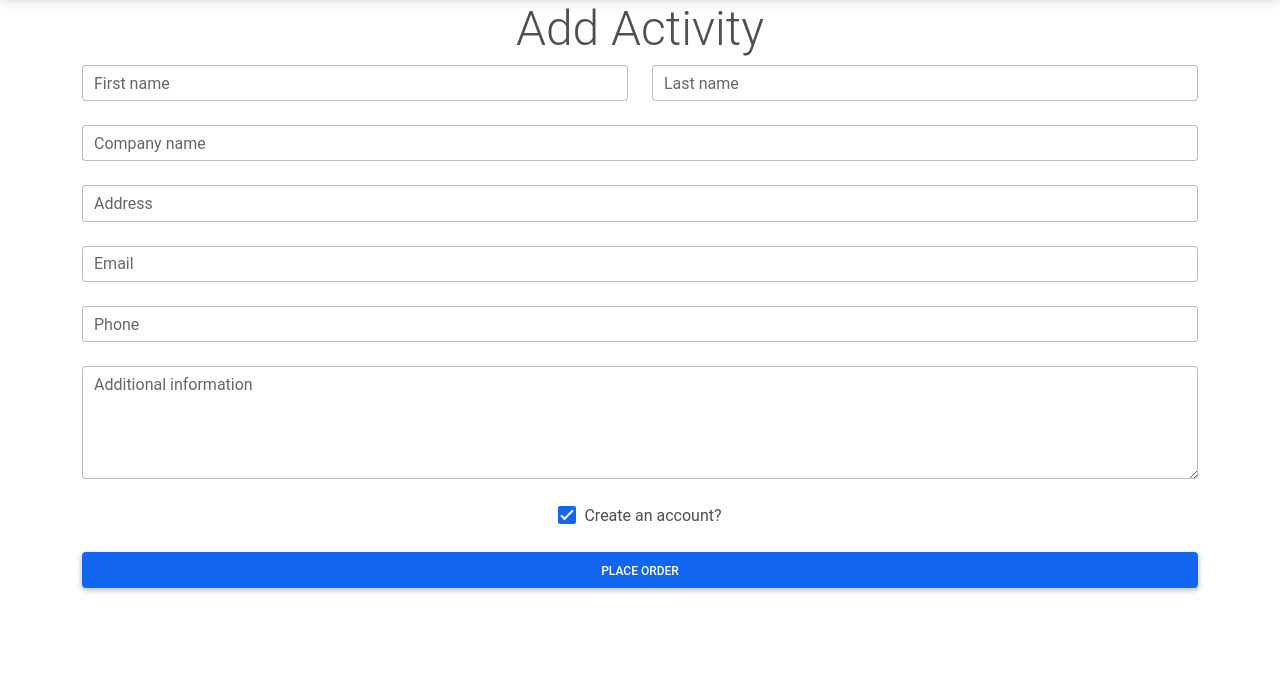
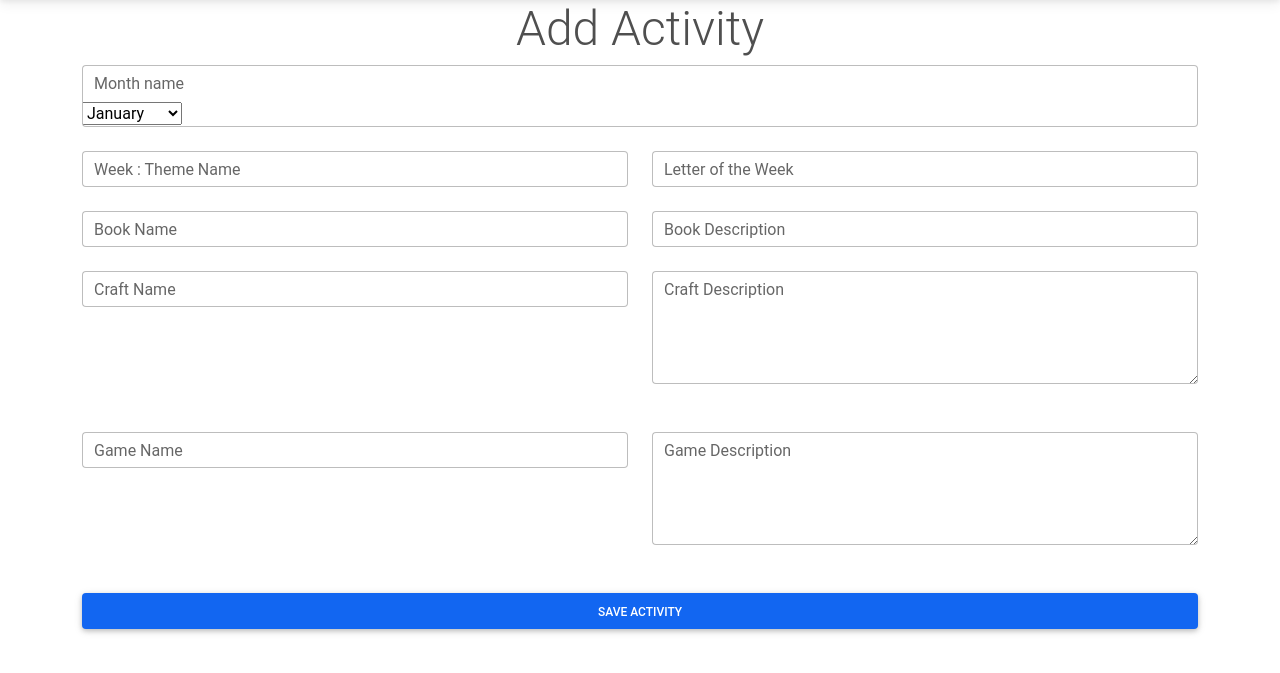
Before and after one commit to lolaedun/kindergarten-days, a Flask app: page /add_activity in a window 1280 px wide. Shown: the part 67-740 px from the top of the page. Run offline with Flask 2, Linux system fonts and the light colour scheme; data that the repository does not hold is empty; some libraries are stand-ins or nearby versions.

Commit message:
create add_activity form

```diff
--- a/app.py
+++ b/app.py
@@ -28,7 +28,8 @@ def get_activities():
 
 @app.route("/add_activity")
 def add_activity():
-    return render_template("add_activity.html")
+    categories = mongo.db.categories.find().sort("category_name", 1)
+    return render_template("add_activity.html", categories=categories)
 
 
 
--- a/templates/add_activity.html
+++ b/templates/add_activity.html
@@ -4,66 +4,109 @@
     <h3 class="text-center display-5">Add Activity</h3>
     <div class="container">
     <form method="POST" action="">
-        <!-- 2 column grid layout with text inputs for the first and last names -->
+         <!-- Month Select -->
+         <div class="form-outline mb-4">
+            <input type="text" id="month" name="month" class="form-control" />
+            <select class="select" id="month">
+              <option value="1">January</option>
+              <option value="2">February</option>
+              <option value="3">March</option>
+              <option value="4">April</option>
+              <option value="5">May</option>
+              <option value="6">June</option>
+              <option value="7">July</option>
+              <option value="8">August</option>
+              <option value="9">September</option>
+              <option value="10">October</option>
+              <option value="11">November</option>
+              <option value="12">December</option>
+            </select>
+
+            <label class="form-label" for="month">Month name</label>
+          </div>
+
+        <!-- 2 column grid layout with text inputs for the Theme and Letter of the Week -->
         <div class="row mb-4">
           <div class="col">
             <div class="form-outline">
-              <input type="text" id="form6Example1" class="form-control" />
-              <label class="form-label" for="form6Example1">First name</label>
+              <input type="text" id="theme" name ="theme" class="form-control" required />
+              <label class="form-label" for="theme">Week : Theme Name</label>
             </div>
           </div>
           <div class="col">
             <div class="form-outline">
-              <input type="text" id="form6Example2" class="form-control" />
-              <label class="form-label" for="form6Example2">Last name</label>
+              <input type="text" id="letter_of_week
+              " name="letter_of_week
+              "class="form-control" />
+              <label class="form-label" for="letter_of_week
+              ">Letter of the Week</label>
             </div>
           </div>
         </div>
 
-        <!-- Text input -->
-        <div class="form-outline mb-4">
-          <input type="text" id="form6Example3" class="form-control" />
-          <label class="form-label" for="form6Example3">Company name</label>
-        </div>
+        <!-- 2 column grid layout with text inputs for the Book Name and Description -->
+        <div class="row mb-4">
+            <div class="col">
+              <div class="form-outline">
+                <input type="text" id="book" name ="book" class="form-control" required />
+                <label class="form-label" for="book">Book Name </label>
+              </div>
+            </div>
+            <div class="col">
+              <div class="form-outline">
+                <input type="text" id="book_description
+                " name="book_description
+                "class="form-control" />
+                <label class="form-label" for="book_description
+                ">Book Description</label>
+              </div>
+            </div>
+          </div>
 
-        <!-- Text input -->
-        <div class="form-outline mb-4">
-          <input type="text" id="form6Example4" class="form-control" />
-          <label class="form-label" for="form6Example4">Address</label>
-        </div>
+        <!-- 2 column grid layout with text inputs for the Craft and Description -->
+        <div class="row mb-4">
+            <div class="col">
+              <div class="form-outline">
+                <input type="text" id="craft" name ="craft" class="form-control" required />
+                <label class="form-label" for="craft">Craft Name </label>
+              </div>
+            </div>
+            <div class="col">
+                <div class="form-outline mb-4">
+                    <textarea class="form-control" id="craft_description
+                    " name="craft_description
+                    "
+                    rows="4"></textarea>
+                    <label class="form-label" for="craft_description
+                    ">Craft Description</label>
+                </div>
+            </div>
+          </div>
 
-        <!-- Email input -->
-        <div class="form-outline mb-4">
-          <input type="email" id="form6Example5" class="form-control" />
-          <label class="form-label" for="form6Example5">Email</label>
-        </div>
+        <!-- 2 column grid layout with text inputs for the Games and Description -->
+        <div class="row mb-4">
+            <div class="col">
+              <div class="form-outline">
+                <input type="text" id="game" name ="game" class="form-control" required />
+                <label class="form-label" for="game">Game Name </label>
+              </div>
+            </div>
+            <div class="col">
+                <div class="form-outline mb-4">
+                    <textarea class="form-control" id="game_description
+                    " name="game_description
+                    "
+                    rows="4"></textarea>
+                    <label class="form-label" for="game_description
+                    ">Game Description</label>
+                </div>
+            </div>
+          </div>
 
-        <!-- Number input -->
-        <div class="form-outline mb-4">
-          <input type="number" id="form6Example6" class="form-control" />
-          <label class="form-label" for="form6Example6">Phone</label>
-        </div>
 
-        <!-- Message input -->
-        <div class="form-outline mb-4">
-          <textarea class="form-control" id="form6Example7" rows="4"></textarea>
-          <label class="form-label" for="form6Example7">Additional information</label>
-        </div>
-
-        <!-- Checkbox -->
-        <div class="form-check d-flex justify-content-center mb-4">
-          <input
-            class="form-check-input me-2"
-            type="checkbox"
-            value=""
-            id="form6Example8"
-            checked
-          />
-          <label class="form-check-label" for="form6Example8"> Create an account? </label>
-        </div>
 
         <!-- Submit button -->
-        <button type="submit" class="btn btn-primary btn-block mb-4">Place order</button>
+        <button type="submit" class="btn btn-primary btn-block mb-4">Save Activity</button>
       </form>
     </div>
 
```
